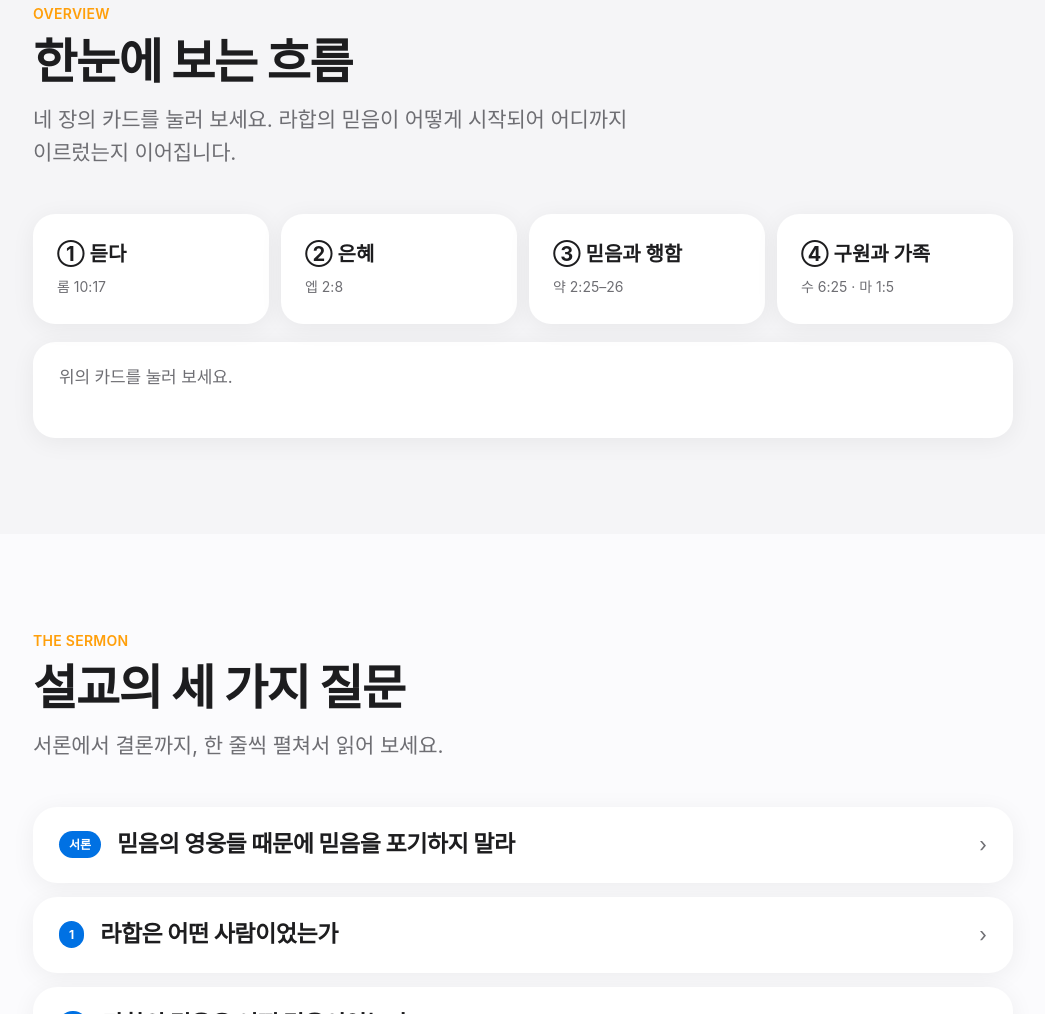
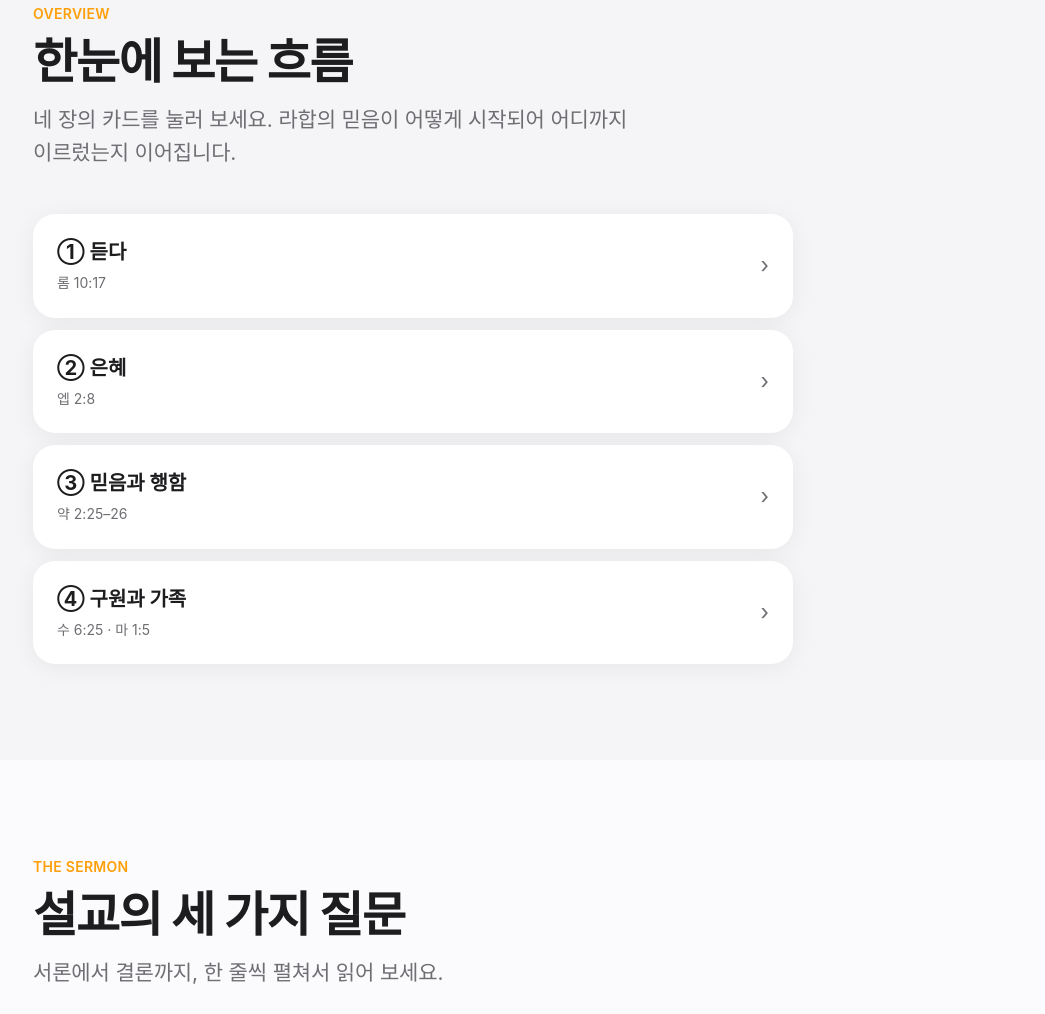
Before and after one commit to happylife69-dev/html-share, a plain HTML site: page 히브리서 강해(47) 11장 30-31절 - 복습.html in a window 1280 px wide. Shown: the part 935-1949 px from the top of the page, without its empty margins (117-1162 px from the left). Drawn offline with Linux system fonts and the light colour scheme.

Commit message:
Update Hebrews 11:30-31 review

```diff
--- a/히브리서 강해(47) 11장 30-31절 - 복습.html
+++ b/히브리서 강해(47) 11장 30-31절 - 복습.html
@@ -174,14 +174,18 @@ h2{font-size:clamp(30px,5vw,48px);font-weight:700;letter-spacing:-.03em;line-hei
 .cmp-note{margin-top:20px;color:var(--sub);font-size:17px;max-width:720px}
 
 /* flow */
-.flow{display:flex;flex-wrap:wrap;gap:12px;align-items:stretch}
-.fl{flex:1;min-width:190px;background:var(--card);border-radius:22px;padding:22px;box-shadow:var(--shadow);text-align:left;transition:all .3s;border:2px solid transparent}
-.fl:hover{transform:translateY(-3px)}
-.fl.on{border-color:var(--blue)}
-.fl b{display:block;font-size:20px;margin-bottom:4px}
-.fl span{font-size:14px;color:var(--sub)}
-#flowDetail{margin-top:18px;padding:22px 26px;background:var(--card);border-radius:22px;box-shadow:var(--shadow);color:var(--sub);font-size:17px;min-height:96px}
-#flowDetail strong{color:var(--text)}
+.flow{display:grid;gap:12px;max-width:760px}
+.fl-item{background:var(--card);border-radius:22px;box-shadow:var(--shadow);border:2px solid transparent;overflow:hidden;transition:border-color .3s}
+.fl-item.on{border-color:var(--blue)}
+.fl{width:100%;display:flex;align-items:center;gap:14px;padding:20px 22px;text-align:left}
+.fl .ft{flex:1}
+.fl b{display:block;font-size:20px;margin-bottom:2px}
+.fl span.fs{font-size:14px;color:var(--sub)}
+.fl .chev{font-size:22px;color:var(--sub);transition:transform .35s}
+.fl-item.on .chev{transform:rotate(90deg);color:var(--blue)}
+.fl-d{max-height:0;overflow:hidden;transition:max-height .45s cubic-bezier(.2,.7,.2,1)}
+.fl-d .in{padding:0 22px 22px;color:var(--sub);font-size:17px}
+.fl-d strong{color:var(--text)}
 
 /* apply */
 .chk{display:flex;gap:14px;align-items:flex-start;padding:16px 0;border-bottom:1px solid var(--line);cursor:pointer;font-size:17px}
@@ -261,7 +265,6 @@ footer .amen{font-size:clamp(22px,3.4vw,32px);font-weight:700;color:var(--text);
     <h2 class="rv">한눈에 보는 흐름</h2>
     <p class="lead rv">네 장의 카드를 눌러 보세요. 라합의 믿음이 어떻게 시작되어 어디까지 이르렀는지 이어집니다.</p>
     <div class="flow rv" id="flowBtns"></div>
-    <div id="flowDetail" class="rv">위의 카드를 눌러 보세요.</div>
   </div>
 </section>
 
@@ -406,13 +409,20 @@ footer .amen{font-size:clamp(22px,3.4vw,32px);font-weight:700;color:var(--text);
     {t:'③ 믿음과 행함', s:'약 2:25–26', d:'<strong>믿음은 말로 끝나지 않습니다.</strong> 라합은 정탐꾼을 지붕 위에 숨기고 다른 길로 피하게 했습니다. “의롭게 하는 것은 오직 믿음이다. 그러나 의롭게 하는 믿음은 홀로 있지 않다”'},
     {t:'④ 구원과 가족', s:'수 6:25 · 마 1:5', d:'<strong>라합 한 사람이 아니라 온 가족이 구원받았습니다.</strong> 언약 공동체 안에 들어왔고, 다윗 왕의 고조 할머니, 예수 그리스도의 족보에까지 이름이 올랐습니다.'}
   ];
-  const fb=$('#flowBtns'), fd=$('#flowDetail');
+  const fb=$('#flowBtns');
+  function closeFlow(it){it.classList.remove('on');$('.fl',it).setAttribute('aria-expanded','false');$('.fl-d',it).style.maxHeight='0'}
   flow.forEach((f,i)=>{
-    const b=document.createElement('button');b.className='fl';
-    b.innerHTML='<b>'+f.t+'</b><span>'+f.s+'</span>';
-    b.onclick=()=>{$$('.fl',fb).forEach(x=>x.classList.remove('on'));b.classList.add('on');fd.innerHTML=f.d};
-    fb.appendChild(b);
+    const it=document.createElement('div');it.className='fl-item';
+    it.innerHTML='<button class="fl" aria-expanded="false"><span class="ft"><b>'+f.t+'</b><span class="fs">'+f.s+'</span></span><span class="chev">›</span></button><div class="fl-d"><div class="in">'+f.d+'</div></div>';
+    const d=$('.fl-d',it);
+    $('.fl',it).onclick=function(){
+      const wasOn=it.classList.contains('on');
+      $$('.fl-item.on',fb).forEach(closeFlow);   /* 한 번에 하나만 */
+      if(!wasOn){it.classList.add('on');this.setAttribute('aria-expanded','true');d.style.maxHeight=d.scrollHeight+'px'}
+    };
+    fb.appendChild(it);
   });
+  addEventListener('resize',()=>$$('.fl-item.on .fl-d').forEach(d=>d.style.maxHeight=d.scrollHeight+'px'));
 
   /* ---------- 설교 3가지 질문 ---------- */
   const story=[
```
